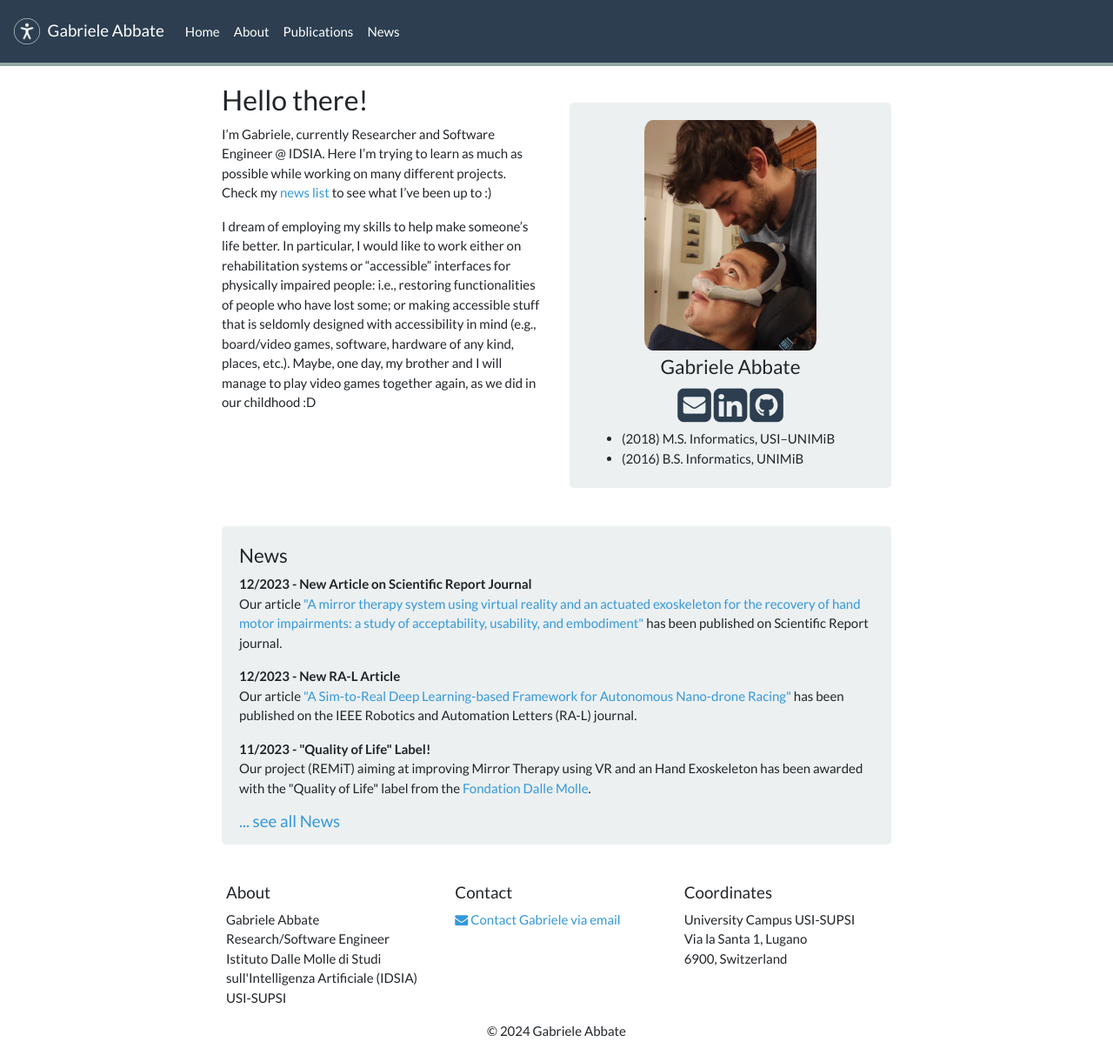
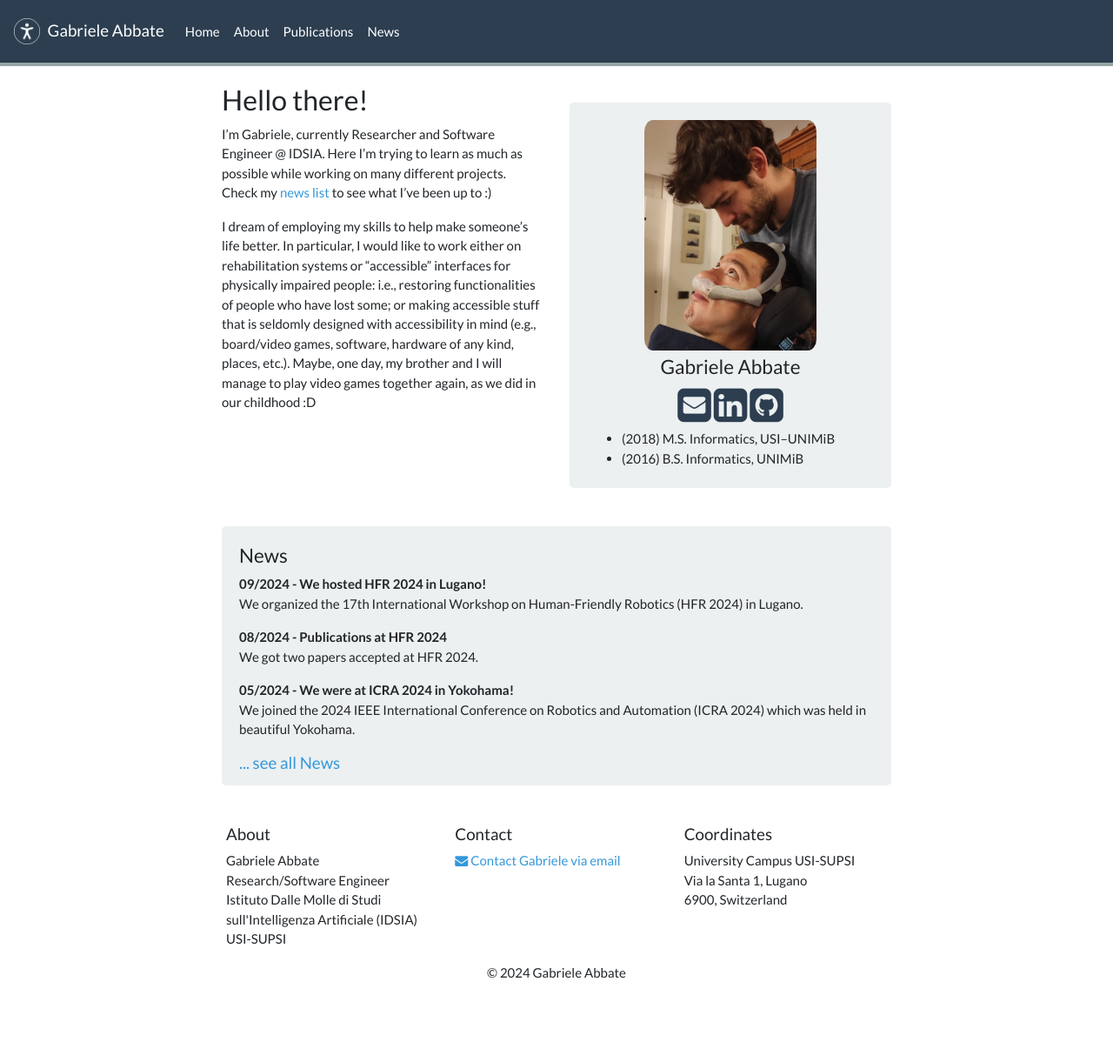
Before and after one commit to Gabry993/gabry993.github.io, a Jekyll site: the page built from _pages/home.md, in a window 1280 px wide and 1213 px high. Shown: the whole window at 87% size. Built offline with Jekyll 4.4.1, drawn with Linux system fonts in a browser that asks for light colours; a style sheet for code colours, icons or effects is not loaded.

Commit message:
update 10-2024

```diff
--- a/_data/news.yml
+++ b/_data/news.yml
@@ -1,3 +1,58 @@
+- date: 09/2024
+  headline: "We hosted HFR 2024 in Lugano!"
+  summary: 'We organized the 17th International Workshop on Human-Friendly Robotics (HFR 2024) in Lugano.'
+  content: '<div class="row">
+  <div class="col-2"><p>
+  <a href="images/hfr_logo.png"><img src="images/hfr_logo.png" width="100%" /></a>
+  </p>
+  </div>
+  <div class="col-10"><p>
+  We organized the 17th International Workshop on Human-Friendly Robotics (HFR 2024) in Lugano.
+  It was a nice opportunity to meet and discuss with members of the HRI community.
+  The workshop featured a rich program of 4 keynote speeches, 4 oral sessions with 19 talks, 2 poster sessions, and 3 technical talks from our sponsors.
+  All accepted papers (including two of ours!) have received at least two reviews and will appear in Springer Proceedings of the 17th International Workshop on Human-Friendly Robotics (HFR2024).
+  <br>Check the program on the <a href="https://sites.google.com/view/hfr2024/home">workshop website</a> to see what it was all about.
+  </p>
+  </div>
+  </div>
+  <a href="images/hfr_group.jpeg"><img src="images/hfr_group.jpeg" width="100%"/></a>
+  '
+
+- date: 08/2024
+  headline: 'Publications at HFR 2024'
+  summary: 'We got two papers accepted at HFR 2024.'
+  content: '<p>Our two papers, <a href="https://youtu.be/6PiVOs6P4JA">"Learning Hand State Estimation for a Light Exoskeleton"</a> by G. Abbate, A. Giusti, L. Randazzo and A. Paolillo,
+  and "Hearing the Robot’s Mind: Sonification for Explicit Feedback in Human-Robot Interaction" by S. Arreghini, A. Paolillo, G. Abbate and A. Giusti have been accepted
+  at the 17th International Workshop on Human-Friendly Robotics (HFR2024).</p>
+  '
+- date: 05/2024
+  headline: "We were at ICRA 2024 in Yokohama!"
+  summary: 'We joined the 2024 IEEE International Conference on Robotics and Automation (ICRA 2024) which was held in beautiful Yokohama.'
+  content: '<p>We joined the 2024 IEEE International Conference on Robotics and Automation (ICRA 2024) which was held in beautiful Yokohama.
+  It was a great opportunity to present our work, get in touch with other researchers and start new collaborations! We also ate a lot of sushi :D<br>
+  <a href="images/icra2024_crop.jpeg"><img src="images/icra2024_crop.jpeg" width="100%" /></a>
+  </p>
+  '
+
+- date: 04/2024
+  headline: 'Publication at ICRA 2024'
+  summary: 'Our paper <a href="https://ieeexplore.ieee.org/document/10610289">"Predicting the Intention to Interact with a Service Robot: the Role of Gaze Cues"</a>
+  will be published at ICRA 2024.'
+  content: '<p>Our paper <a href="https://ieeexplore.ieee.org/document/10610289">"Predicting the Intention to Interact with a Service Robot: the Role of Gaze Cues"</a>
+  will be published at the 2024 IEEE International Conference on Robotics and Automation (ICRA 2024).<br></p>
+  <div class="embed-responsive embed-responsive-16by9">
+  <iframe class="embed-responsive-item" src="https://www.youtube.com/embed/5V6efrEtfBI?si=srRksJPn2YSKEEQp" allowfullscreen></iframe>
+  </div><br>
+  '
+
+- date: 03/2024
+  headline: 'Publication at HRI 2024'
+  summary: 'Our paper <a href="https://dl.acm.org/doi/abs/10.1145/3610977.3637470">"A Long-Range Mutual Gaze Detector for HRI"</a>
+  will be published at HRI 2024.'
+  content: '<p>Our paper <a href="https://dl.acm.org/doi/abs/10.1145/3610977.3637470">"A Long-Range Mutual Gaze Detector for HRI"</a>
+  will be published at the 2024 ACM/IEEE International Conference on Human-Robot Interaction (HRI 2024).<br></p>
+  '
+
 - date: 12/2023
   headline: "New Article on Scientific Report Journal"
   summary: 'Our article <a href="https://www.nature.com/articles/s41598-023-49571-7">"A mirror therapy system using virtual reality and an actuated exoskeleton for the recovery of hand motor impairments: a study of acceptability, usability, and embodiment"</a>
```
